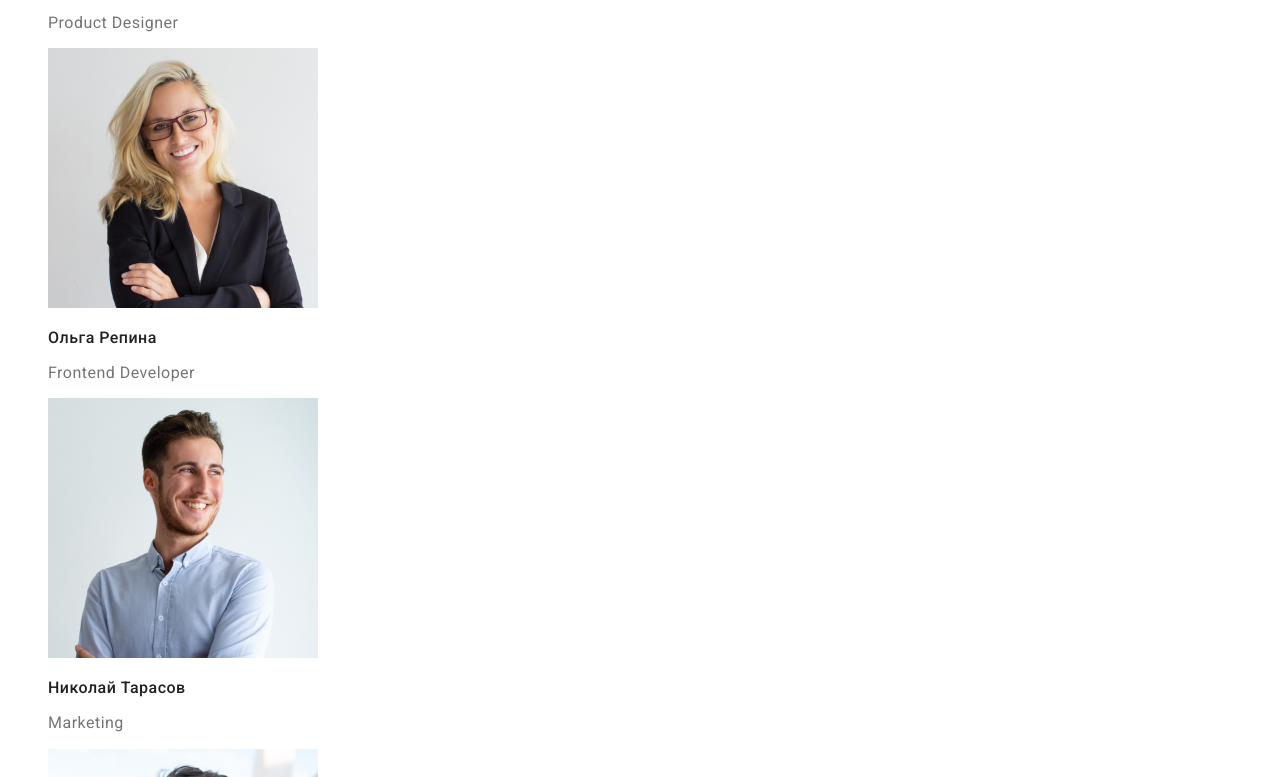
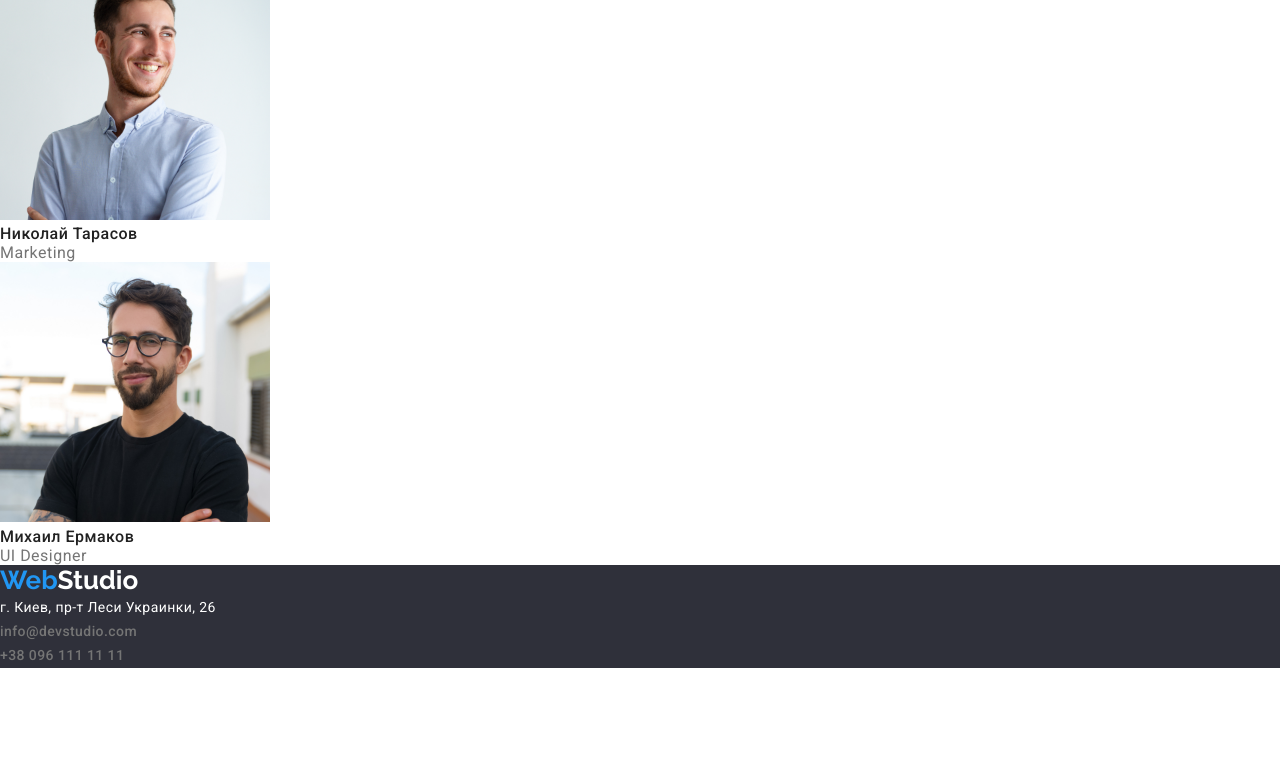
Before and after one commit to AnnYermm/webstudio1, a plain HTML site: page index.html in a window 1280 px wide. Shown: the part 2023-2800 px from the top of the page. After the commit the page ends 2691 px from the top, so only its background shows below. Drawn offline with nearby package versions, Linux system fonts and the light colour scheme.

Commit message:
Добавляет правки

```diff
--- a/css/styles.css
+++ b/css/styles.css
@@ -14,13 +14,42 @@ body {
 
 }
 
-footer {
-    background-color: red ;
+p,
+h1,
+h2,
+h3,
+h4,
+h5,
+h6 {
+margin: 0;
+}
+
+ul, ol {
+    margin: 0;
+    padding: 0;
+    list-style: none ;
 }
 
 button {
     cursor: pointer;
     font-family: 'Roboto', inherit;
+}
+
+address {
+    font-style: normal;
+}
+
+*,
+::after,
+::before {
+    box-sizing: border-box;
+}
+
+.container {
+    width: 1200px;
+    padding-left: 15px;
+    padding-right: 15px;
+    margin: 0 auto;
 }
 
 .web-logo {
@@ -29,10 +58,6 @@ button {
 
 .list-punkt .current {
     color: var(--accent-color);
-}
-
-.list-punkt {
-    list-style-type: none;
 }
 
 .menu {
@@ -213,9 +238,6 @@ button {
 .address-street:focus {
     color: var(--accent-color);
 }
-.address-format {
-    font-style: normal;
-}
 
 .project-name-link {
     color: var(--main-text-color);
--- a/index.html
+++ b/index.html
@@ -4,6 +4,7 @@
     <meta charset="UTF-8" />
     <meta http-equiv="X-UA-Compatible" content="IE=edge" />
     <meta name="viewport" content="width=device-width, initial-scale=1.0" />
+    <link rel="stylesheet" href="https://cdnjs.cloudflare.com/ajax/libs/modern-normalize/1.1.0/modern-normalize.min.css" integrity="sha512-wpPYUAdjBVSE4KJnH1VR1HeZfpl1ub8YT/NKx4PuQ5NmX2tKuGu6U/JRp5y+Y8XG2tV+wKQpNHVUX03MfMFn9Q==" crossorigin="anonymous" referrerpolicy="no-referrer" />
     <link rel="stylesheet" href="./css/styles.css" />
     <link rel="preconnect" href="https://fonts.googleapis.com" />
     <link rel="preconnect" href="https://fonts.gstatic.com" crossorigin />
@@ -18,7 +19,7 @@
   </head>
   <body>
     <header class="header">
-
+      <div class="container">
       <nav  class="menu">
         <a href="./index.html" class="logo link"
           ><span class="web-logo">Web</span>Studio</a
@@ -49,7 +50,7 @@
           >
         </li>
       </ul>
-
+      </div>
     </header>
     <main>
       <section class="solutions">
@@ -58,7 +59,7 @@
       </section>
       <section class="qualities-container">
         <h2 class="secret-heading">опис якостей</h2>
-        <ul class="list-punkt qualities">
+        <ul class="qualities">
           <li>
             <h3 class="description-heading">Внимание к деталям</h3>
             <p class="description-text">
@@ -91,7 +92,7 @@
       </section>
       <section>
         <h2 class="basic-heading">Чем мы занимаемся</h2>
-        <ul class="list-punkt photos-gal">
+        <ul class="photos-gal">
           <li>
             <img src="./images/box1.jpg" alt="робочий стіл" width="370" />
           </li>
@@ -105,7 +106,7 @@
       </section>
       <section class="command-block">
         <h2 class="basic-heading">Наша команда</h2>
-        <ul class="list-punkt photos-gal1">
+        <ul class="photos-gal1">
           <li class="worker-block">
             <img src="./images/img.jpg" alt="Игорь Демьяненко" width="270" />
             <h3 class="worker-name">Игорь Демьяненко</h3>
@@ -134,7 +135,7 @@
     <footer class="footer">
       <a href="./index.html" class="logo-footer link"
         ><span class="web-logo">Web</span>Studio</a>
-      <address class="address-format">
+      <address>
 
 
             <a
```
